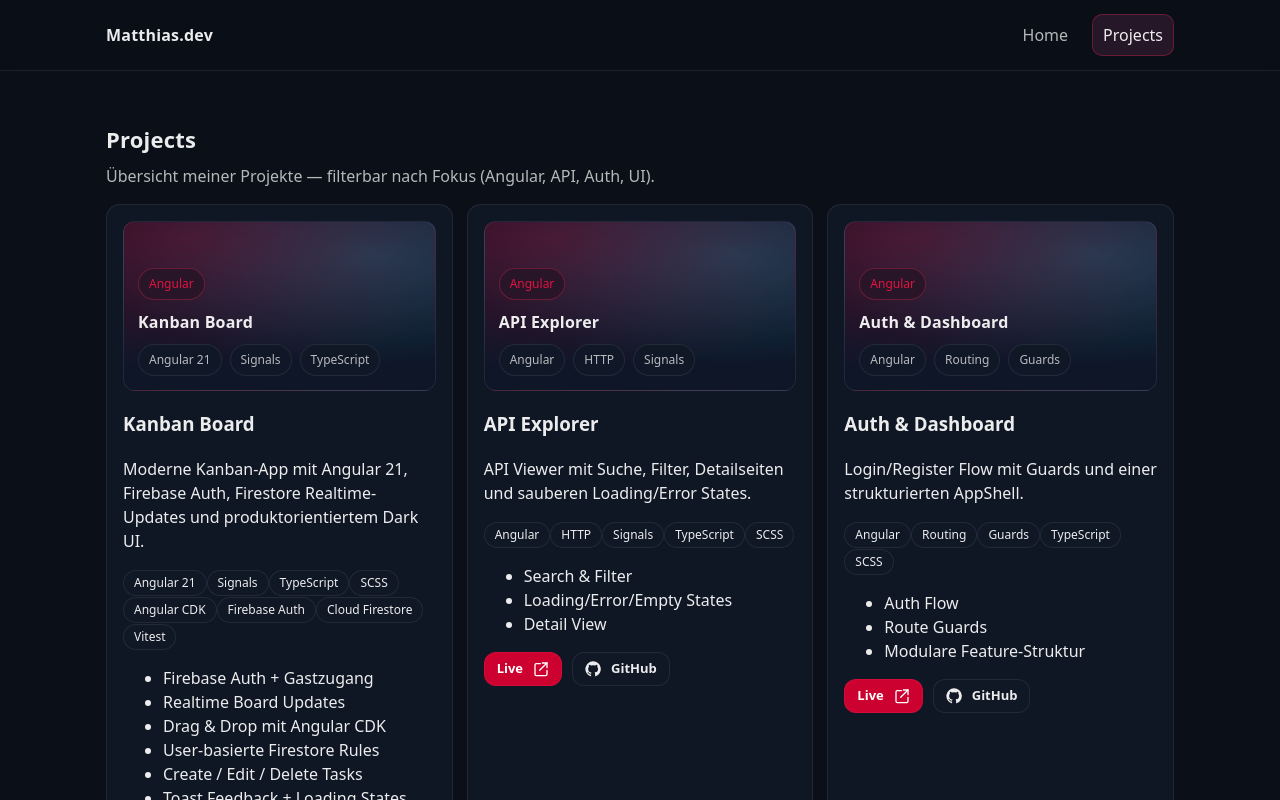
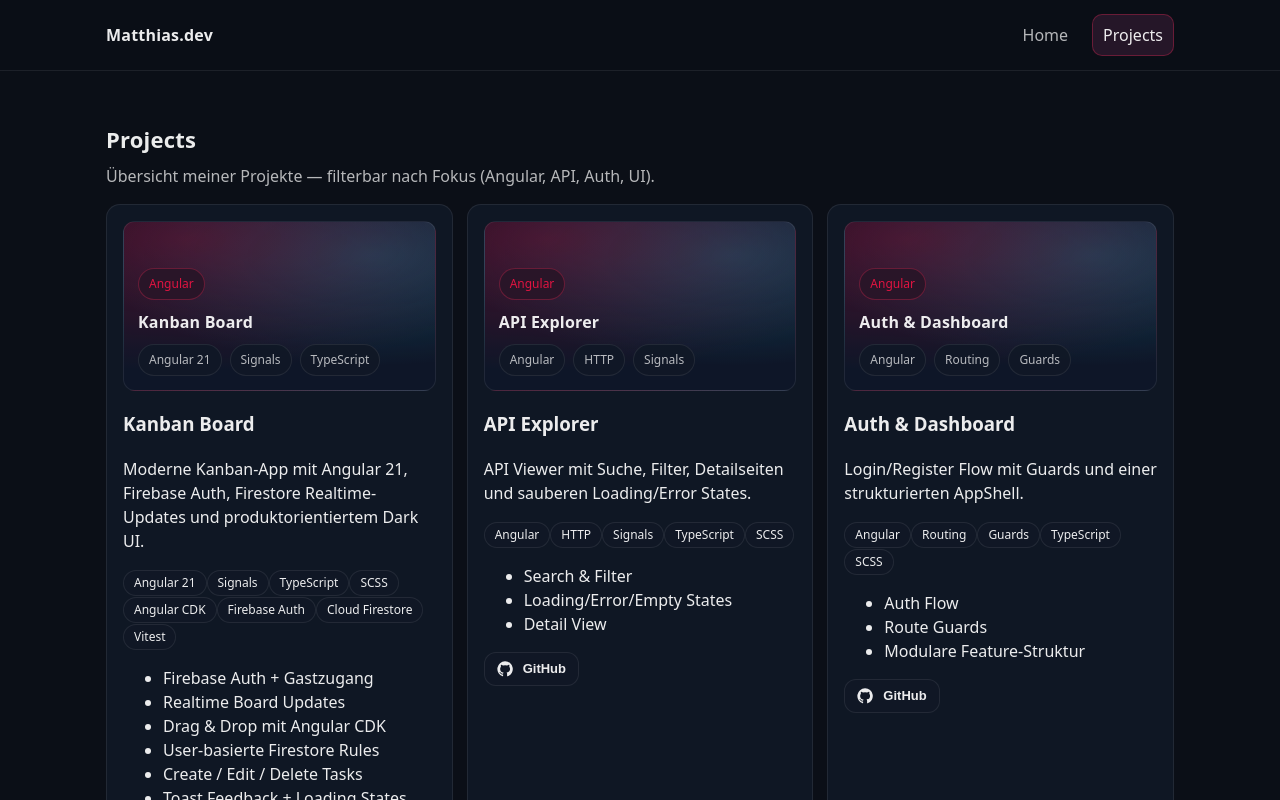
Before and after one commit to Matthias146/portfolio_2026, an Angular app: page /projects in a window 1280 px wide. Shown: the top 800 px of the page. Built offline with nearby package versions, Linux system fonts and the light colour scheme.

Commit message:
chore(projects): mark unfinished projects as wip

```diff
--- a/src/app/core/models/project.model.ts
+++ b/src/app/core/models/project.model.ts
@@ -23,7 +23,7 @@
   summary: string;
   stack: string[];
   highlights: string[];
-  repoUrl: string;
+  repoUrl?: string;
   liveUrl?: string;
   featured: boolean;
   tags: ProjectTag[];
--- a/src/app/features/projects/data/projects.data.ts
+++ b/src/app/features/projects/data/projects.data.ts
@@ -26,6 +26,7 @@
     ],
     repoUrl: 'https://github.com/Matthias146/kanban_board',
     liveUrl: 'https://kanban.matthias-hammelehle.dev/',
+    status: 'live',
     featured: true,
     tags: ['angular', 'firebase', 'signals', 'realtime', 'ui'],
     sections: [
@@ -52,8 +53,9 @@
     summary: 'API Viewer mit Suche, Filter, Detailseiten und sauberen Loading/Error States.',
     stack: ['Angular', 'HTTP', 'Signals', 'TypeScript', 'SCSS'],
     highlights: ['Search & Filter', 'Loading/Error/Empty States', 'Detail View'],
-    repoUrl: 'https://github.com/<dein-user>/api-explorer-angular',
-    liveUrl: 'https://<dein-live-link>/api-explorer',
+    // repoUrl: 'https://github.com/<dein-user>/api-explorer-angular',
+    // liveUrl: 'https://<dein-live-link>/api-explorer',
+    status: 'wip',
     featured: true,
     tags: ['angular', 'api'],
     sections: [
@@ -80,8 +82,9 @@
     summary: 'Login/Register Flow mit Guards und einer strukturierten AppShell.',
     stack: ['Angular', 'Routing', 'Guards', 'TypeScript', 'SCSS'],
     highlights: ['Auth Flow', 'Route Guards', 'Modulare Feature-Struktur'],
-    liveUrl: 'https://<dein-live-link>/api-explorer',
-    repoUrl: 'https://github.com/<dein-user>/auth-dashboard-angular',
+    // liveUrl: 'https://<dein-live-link>/api-explorer',
+    // repoUrl: 'https://github.com/<dein-user>/auth-dashboard-angular',
+    status: 'wip',
     featured: true,
     tags: ['angular', 'auth'],
     sections: [
```
